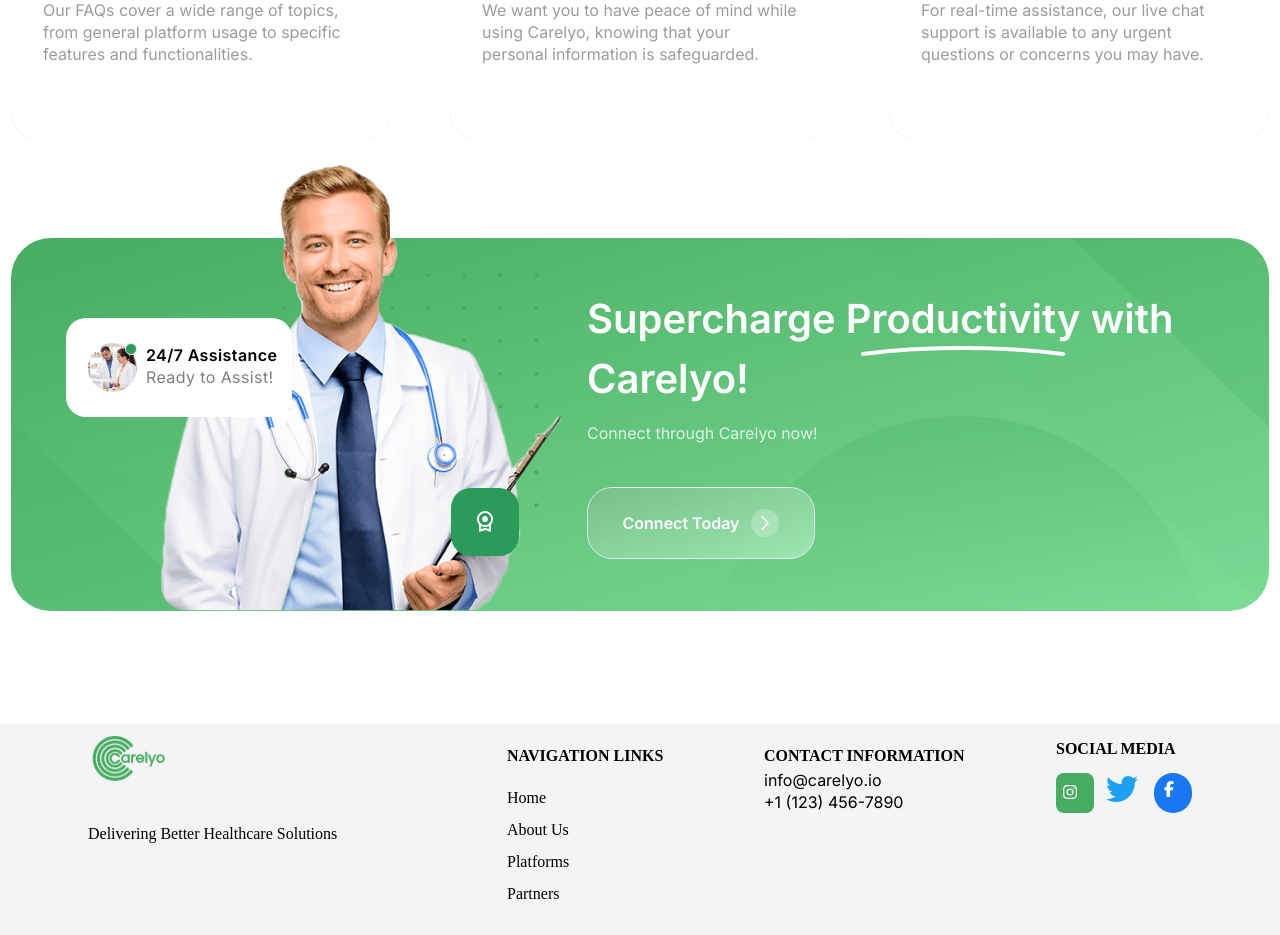
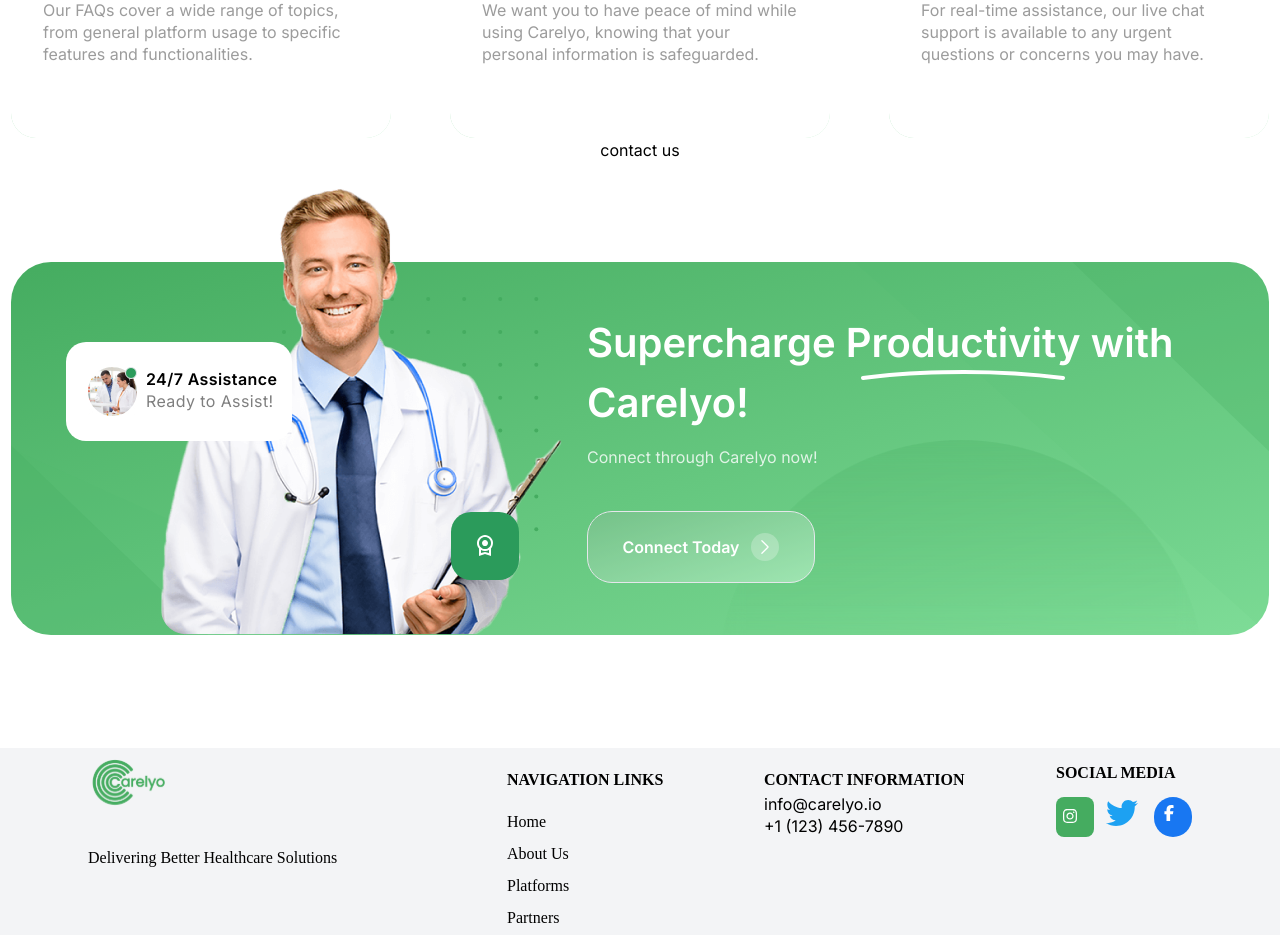
Before and after one commit to meeruu8282/next-mongodb-clerk, a Next.js app: page /providers/help in a window 1280 px wide. Shown: the part 1120-2055 px from the top of the page. Built offline with nearby package versions, Linux system fonts and the light colour scheme.

Commit message:
Started with contact component

```diff
--- /dev/null
+++ b/src/app/(pages)/providers/Components/contactComponent.tsx
@@ -0,0 +1,7 @@
+export default function ContactComponent(){
+    return(
+        <div>
+            <button>contact us</button>
+        </div>
+    )
+}
--- a/src/app/(pages)/providers/help/page.tsx
+++ b/src/app/(pages)/providers/help/page.tsx
@@ -1,4 +1,5 @@
 import BlurBackGroundDesign from "../Components/blurBackGroundDesign";
+import ContactComponent from "../Components/contactComponent";
 import HelpCenter from "../Components/helpCenter";
 import SearchBar from "../Components/searchBar";
 import SuperCharge from "../Components/superCharge";
@@ -9,6 +10,7 @@ export default function Help() {
       <BlurBackGroundDesign/>
       <SearchBar/>
       <HelpCenter/>
+      <ContactComponent/>
      <SuperCharge/>
     </div>
   );
```
